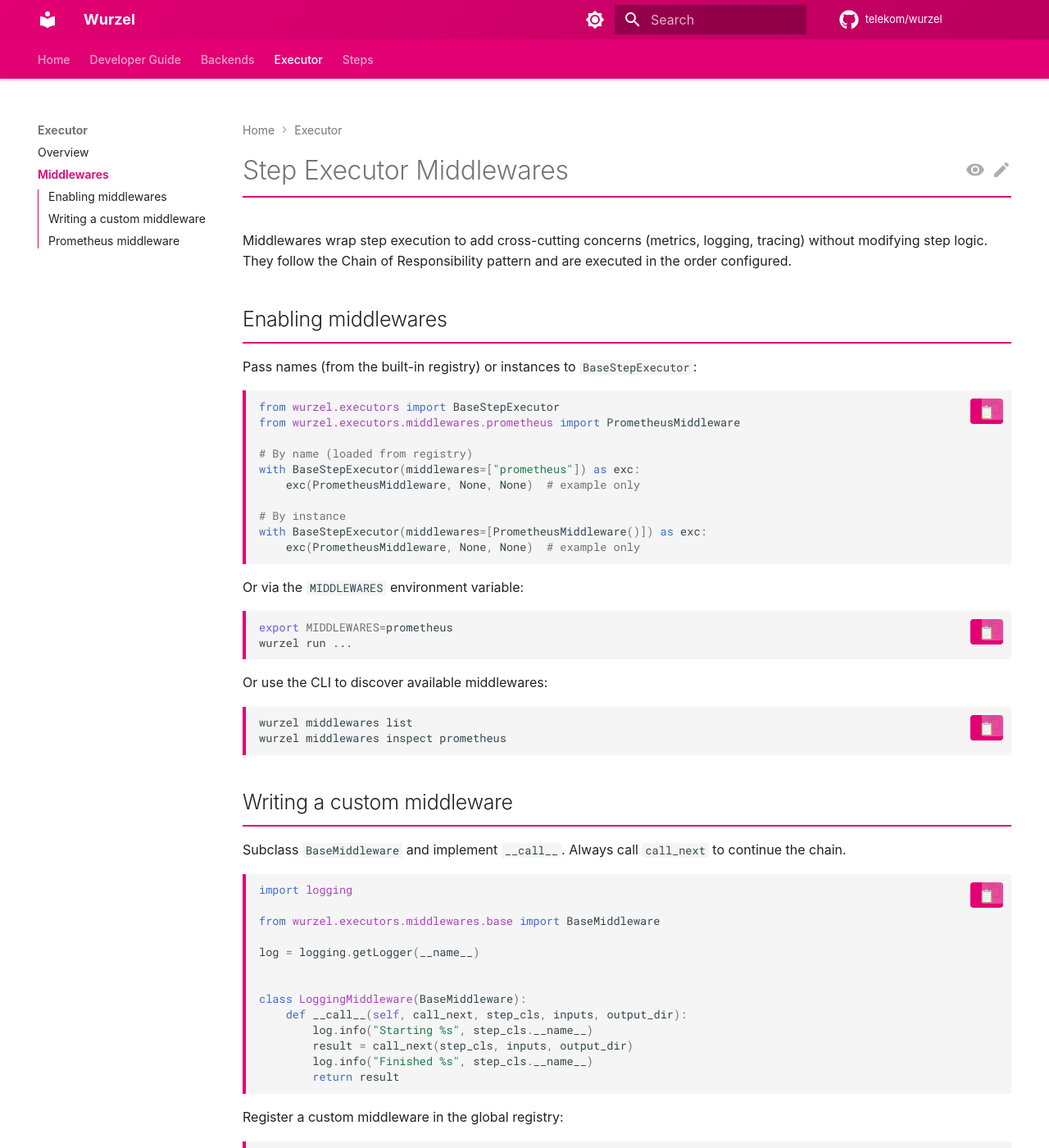
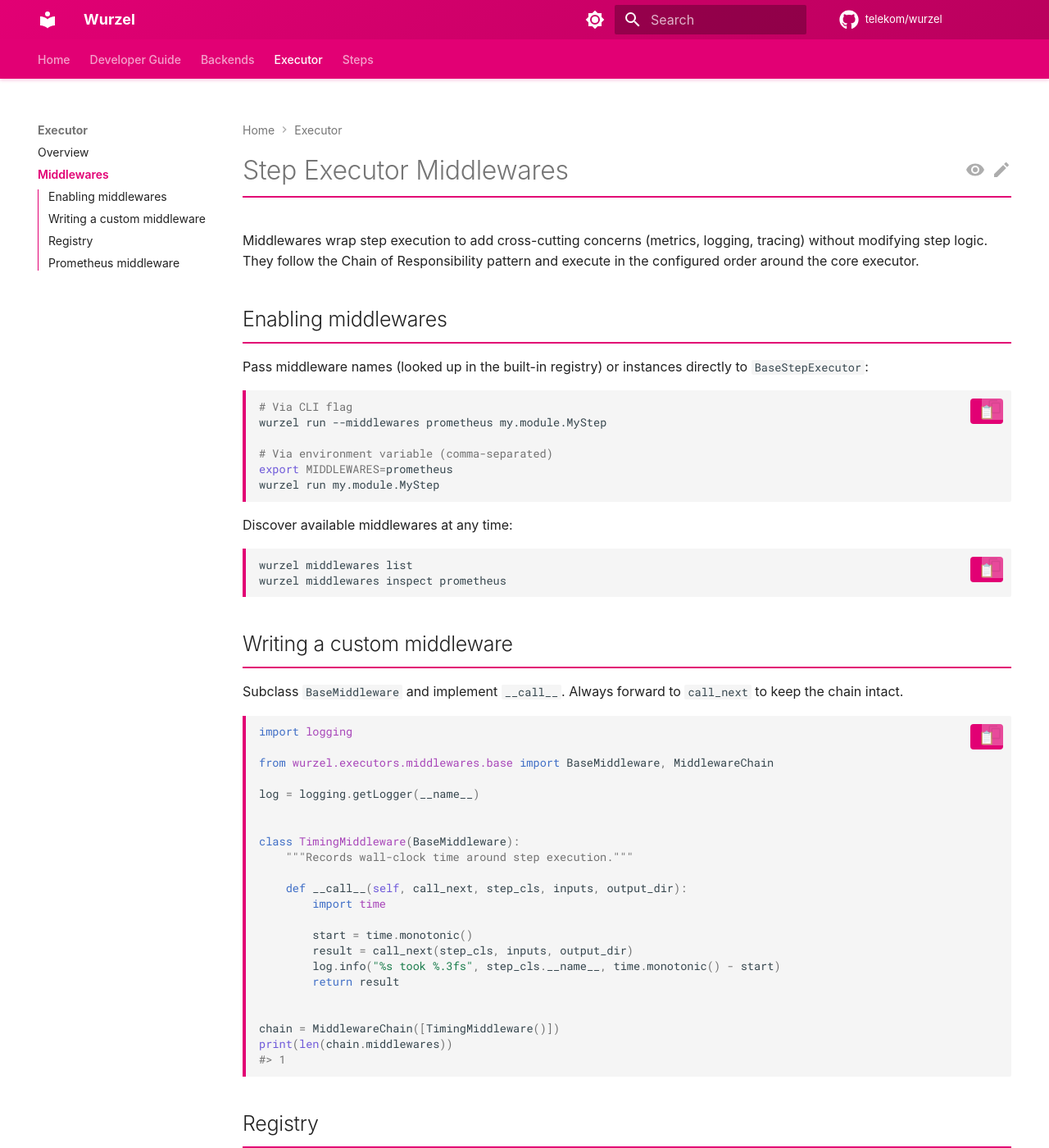
Before and after one commit to telekom/wurzel, an MkDocs documentation site: the page built from docs/executor/middlewares.md, in a window 1280 px wide and 1400 px high. Shown: the whole window at 82% size. Built offline with MkDocs 1.6.1 and Material for MkDocs 9.7.7, drawn with Linux system fonts in a browser that asks for light colours; some web fonts are replaced; comment, search, counter and statistics services are not loaded; some of the changed text lies outside the part shown.

Commit message:
update docs

````diff
--- a/docs/executor/middlewares.md
+++ b/docs/executor/middlewares.md
@@ -1,32 +1,24 @@
 # Step Executor Middlewares
 
-Middlewares wrap step execution to add cross-cutting concerns (metrics, logging, tracing) without modifying step logic. They follow the Chain of Responsibility pattern and are executed in the order configured.
+Middlewares wrap step execution to add cross-cutting concerns (metrics, logging,
+tracing) without modifying step logic. They follow the Chain of Responsibility
+pattern and execute in the configured order around the core executor.
 
 ## Enabling middlewares
 
-Pass names (from the built-in registry) or instances to `BaseStepExecutor`:
+Pass middleware names (looked up in the built-in registry) or instances directly
+to `BaseStepExecutor`:
 
-```python
-from wurzel.executors import BaseStepExecutor
-from wurzel.executors.middlewares.prometheus import PrometheusMiddleware
+```bash
+# Via CLI flag
+wurzel run --middlewares prometheus my.module.MyStep
 
-# By name (loaded from registry)
-with BaseStepExecutor(middlewares=["prometheus"]) as exc:
-    exc(PrometheusMiddleware, None, None)  # example only
-
-# By instance
-with BaseStepExecutor(middlewares=[PrometheusMiddleware()]) as exc:
-    exc(PrometheusMiddleware, None, None)  # example only
+# Via environment variable (comma-separated)
+export MIDDLEWARES=prometheus
+wurzel run my.module.MyStep
 ```
 
-Or via the `MIDDLEWARES` environment variable:
-
-```bash
-export MIDDLEWARES=prometheus
-wurzel run ...
-```
-
-Or use the CLI to discover available middlewares:
+Discover available middlewares at any time:
 
 ```bash
 wurzel middlewares list
@@ -35,38 +27,70 @@
 
 ## Writing a custom middleware
 
-Subclass `BaseMiddleware` and implement `__call__`. Always call `call_next` to continue the chain.
+Subclass `BaseMiddleware` and implement `__call__`. Always forward to `call_next`
+to keep the chain intact.
 
 ```python
 import logging
 
-from wurzel.executors.middlewares.base import BaseMiddleware
+from wurzel.executors.middlewares.base import BaseMiddleware, MiddlewareChain
 
 log = logging.getLogger(__name__)
 
 
-class LoggingMiddleware(BaseMiddleware):
+class TimingMiddleware(BaseMiddleware):
+    """Records wall-clock time around step execution."""
+
     def __call__(self, call_next, step_cls, inputs, output_dir):
-        log.info("Starting %s", step_cls.__name__)
+        import time
+
+        start = time.monotonic()
         result = call_next(step_cls, inputs, output_dir)
-        log.info("Finished %s", step_cls.__name__)
+        log.info("%s took %.3fs", step_cls.__name__, time.monotonic() - start)
         return result
+
+
+chain = MiddlewareChain([TimingMiddleware()])
+print(len(chain.middlewares))
+#> 1
 ```
 
-Register a custom middleware in the global registry:
+## Registry
+
+Built-in middlewares are registered by name so they can be referenced by string:
 
 ```python
 from wurzel.executors.middlewares import get_registry
-from wurzel.executors.middlewares.prometheus import PrometheusMiddleware
 
 registry = get_registry()
-registry.register("my_middleware", PrometheusMiddleware)
-assert "my_middleware" in registry.list_available()
+print("prometheus" in registry.list_available())
+#> True
+```
+
+Register a custom middleware the same way:
+
+```python
+from wurzel.executors.middlewares import get_registry
+from wurzel.executors.middlewares.base import BaseMiddleware
+
+
+class NoopMiddleware(BaseMiddleware):
+    """Passes through without modification."""
+
+    def __call__(self, call_next, step_cls, inputs, output_dir):
+        return call_next(step_cls, inputs, output_dir)
+
+
+registry = get_registry()
+registry.register("noop", NoopMiddleware)
+print("noop" in registry.list_available())
+#> True
 ```
 
 ## Prometheus middleware
 
-Pushes step execution metrics to a Prometheus Pushgateway. Settings use the `PROMETHEUS__` prefix.
+Pushes step execution metrics to a Prometheus Pushgateway.
+Settings use the `PROMETHEUS__` prefix (pydantic-settings applies it automatically):
 
 | Environment Variable | Default | Description |
 |---|---|---|
@@ -75,10 +99,13 @@
 | `PROMETHEUS__JOB` | `default-job-name` | Job name for metrics |
 | `PROMETHEUS__DISABLE_CREATED_METRIC` | `true` | Disable `*_created` metrics |
 
-**Metrics emitted** (labels: `step_name`, `run_id`):
+**Metrics emitted** (labels: `step_name`, `run_id` from `WURZEL_RUN_ID`):
 
 - `steps_started`, `steps_failed`, `step_results`, `step_inputs` — Counters
 - `step_hist_load`, `step_hist_execute`, `step_hist_save` — Histograms
 - `step_datacontract_metric` — Gauge for data contract metrics
 
-For DVC, set env vars before `dvc repro`. For Argo, add them to `container.env` in your `values.yaml`. See the [Argo backend docs](../backends/argoworkflows.md#middleware-configuration) for a YAML example.
+For DVC, export the env vars before `dvc repro`. For Argo, add them to
+`container.env` in your `values.yaml`. See the
+[Argo backend docs](../backends/argoworkflows.md#middleware-configuration) for
+a YAML example.
--- a/pyproject.toml
+++ b/pyproject.toml
@@ -232,7 +232,7 @@
 quote-style = "double"
 indent-style = "space"
 skip-magic-trailing-comma = false
-docstring-code-format = true
+docstring-code-format = false
 line-ending = "auto"
 
 [tool.ruff.lint.pydocstyle]
````
Also changed, not shown: 9 other files.
